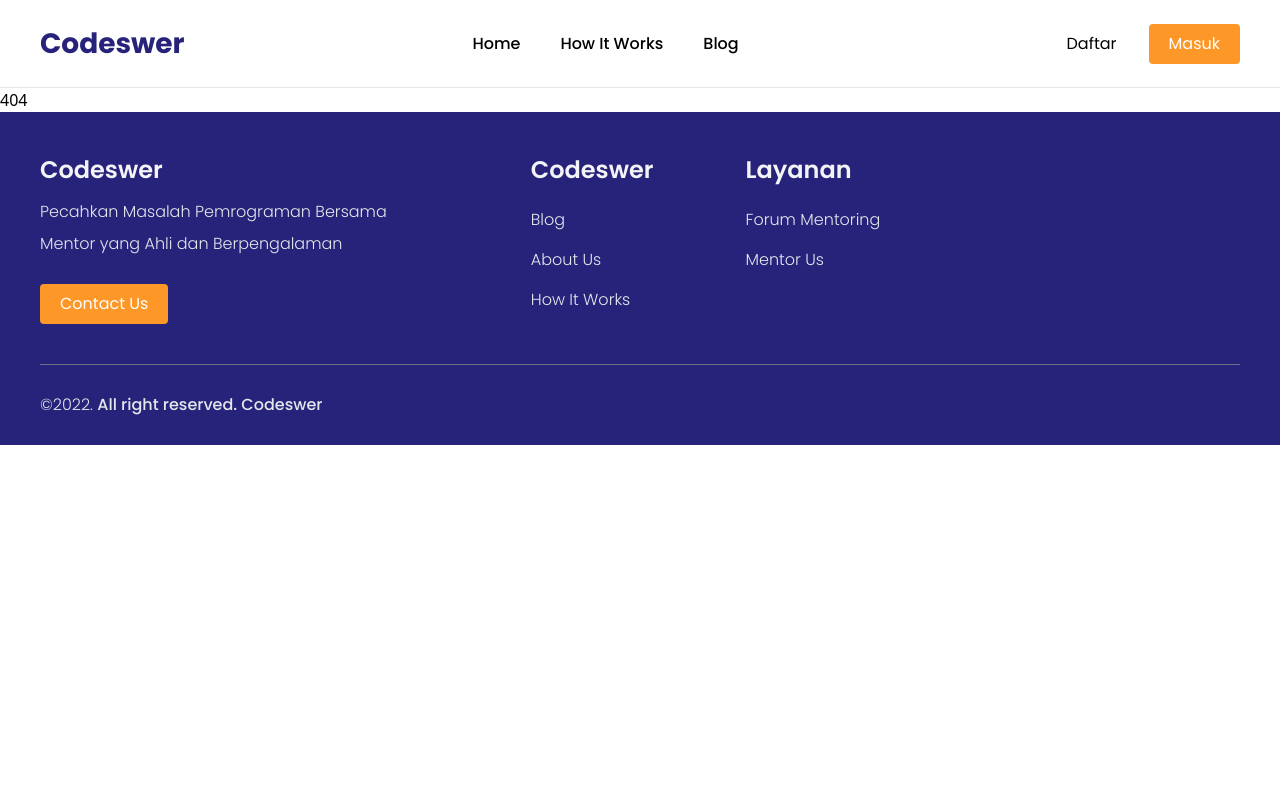
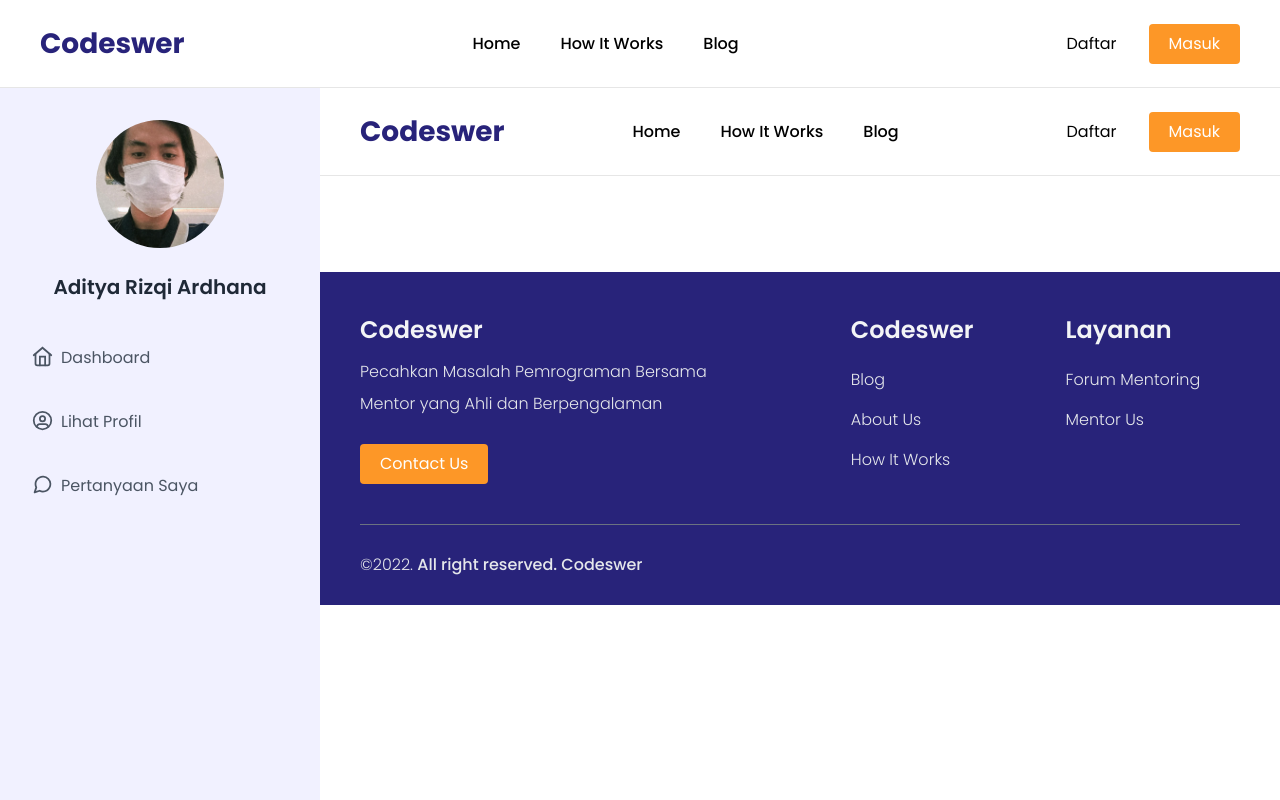
Before and after one commit to rg-km/final-project-engineering-54, a React (Create React App) app in the folder frontend/: page /kebijakanprivasi in a window 1280 px wide. Shown: the top 800 px of the page. Built offline with nearby package versions, Linux system fonts and the light colour scheme.

Commit message:
kebijakanprivasi

```diff
--- a/frontend/package.json
+++ b/frontend/package.json
@@ -3,6 +3,8 @@
   "version": "0.1.0",
   "private": true,
   "dependencies": {
+    "@ckeditor/ckeditor5-build-classic": "^34.1.0",
+    "@ckeditor/ckeditor5-react": "^5.0.2",
     "@testing-library/jest-dom": "^5.14.1",
     "@testing-library/react": "^13.0.0",
     "@testing-library/user-event": "^13.2.1",
--- a/frontend/src/App.js
+++ b/frontend/src/App.js
@@ -11,6 +11,7 @@
 import Questions from "./pages/dashboard/Questions";
 import Dashboard from "./pages/dashboard/Dashboard";
 import Tanya from "./pages/dashboard/Tanya";
+import KebijakanPrivasi from "./pages/Kebijakanprivasi";
 
 import NotFound from "./pages/NotFound";
 
@@ -25,6 +26,7 @@
         <Route path="/questions" element={<Questions />} />
         <Route path="/profile" element={<Profile />} />
         <Route path="/tanya" element={<Tanya />} />
+        <Route path="/kebijakanprivasi" element={<KebijakanPrivasi />} />
       </Route>
       <Route path="*" element={<NotFound />} />
     </Routes>
--- /dev/null
+++ b/frontend/src/pages/Kebijakanprivasi.jsx
@@ -0,0 +1,23 @@
+import React from "react";
+
+import Codeswer from "../layouts/Codeswer";
+export default function Kebijakanprivasi() {
+  const status = null;
+
+  return (
+    <Codeswer
+      title="Masuk - Codeswer"
+      kw="codeswer login, codeswer signin, codeswer masuk, codeswer id masuk, codeswer masuk indonesia"
+      desc="Sudah punya akun Codeswer? Yuk masuk untuk mengakses fitur Codeswer."
+      ogUrl={status}
+      ogType={status}
+      ogTitle={status}
+      ogDesc={status}
+      twitTitle={status}
+    >
+      <article className="signin-component">
+        <section id="container_signin"></section>
+      </article>
+    </Codeswer>
+  );
+}
```
Also changed, not shown: 2 other files (tests, documents, lock files or other folders).
